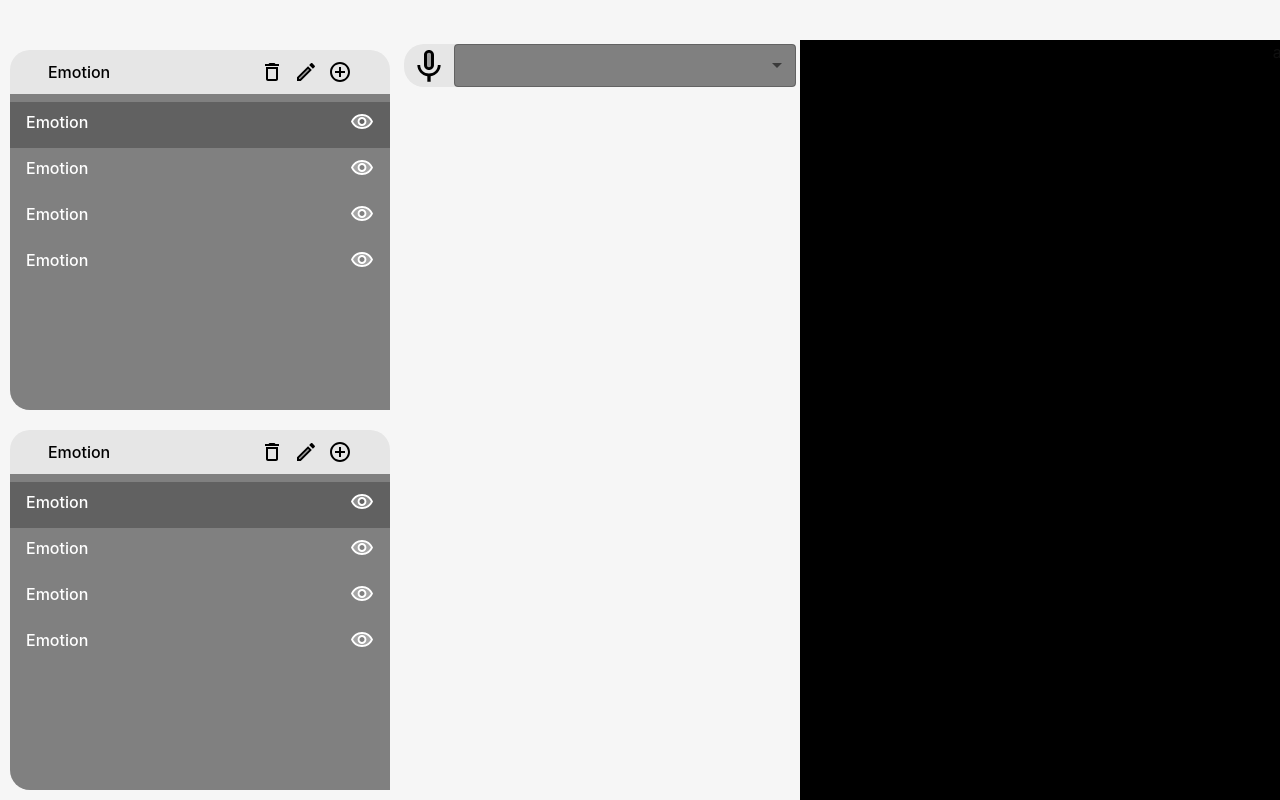
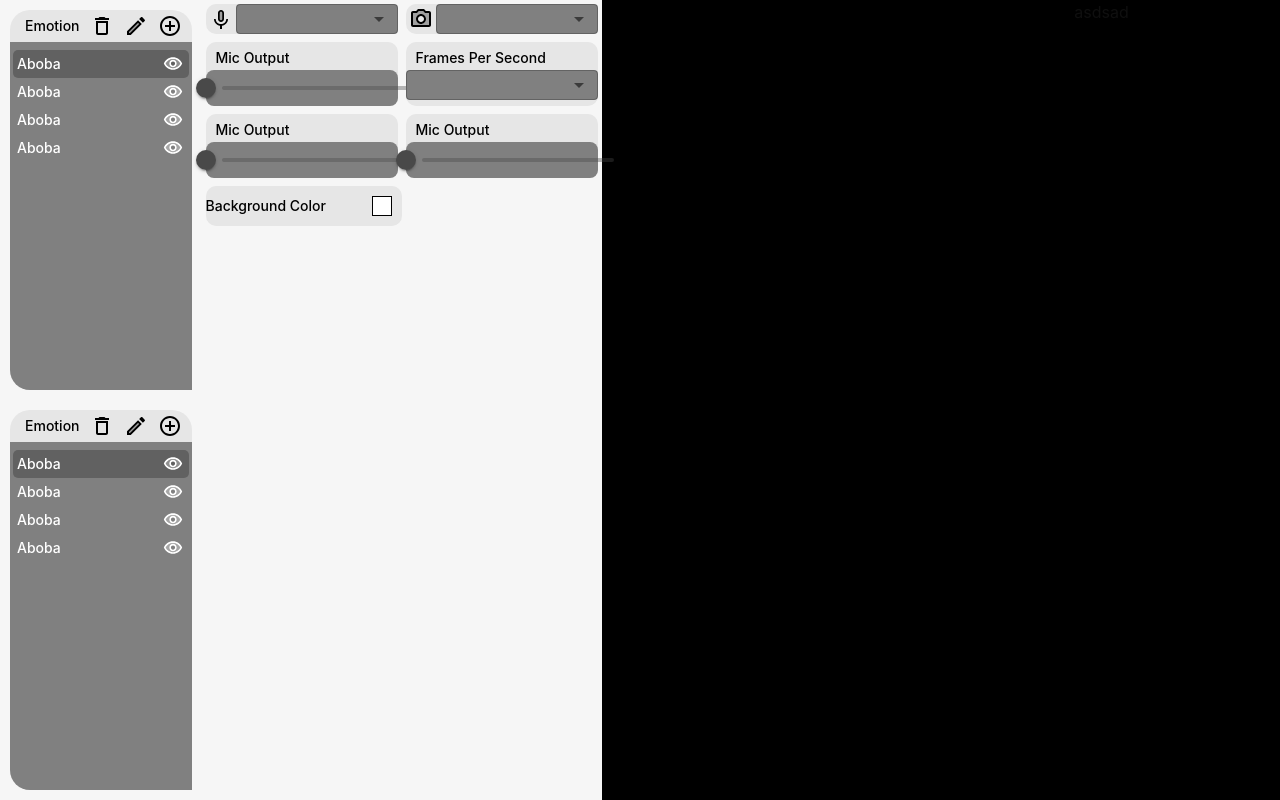
Before and after one commit to 2Delight/mascoty-taurine, a React (Vite) app: page / in a window 1280 px wide. Built offline with nearby package versions, Linux system fonts and the light colour scheme.

Commit message:
added color picker

```diff
--- a/package.json
+++ b/package.json
@@ -16,6 +16,7 @@
     "@mui/material": "^5.11.6",
     "@tauri-apps/api": "^1.2.0",
     "react": "^18.2.0",
+    "react-color": "^2.19.3",
     "react-dom": "^18.2.0",
     "set-interval-async": "^3.0.3"
   },
@@ -23,6 +24,7 @@
     "@tauri-apps/cli": "^1.2.2",
     "@types/node": "^18.7.10",
     "@types/react": "^18.0.15",
+    "@types/react-color": "^3.0.6",
     "@types/react-dom": "^18.0.6",
     "@vitejs/plugin-react": "^3.0.0",
     "typescript": "^4.6.4",
--- a/src/App.css
+++ b/src/App.css
@@ -43,6 +43,7 @@
   justify-content: center;
   align-items: center;
   margin-left: 10px;
+  max-height: 10;
 }
 .icon:hover {
   color: rgb(141, 142, 148);
@@ -50,16 +51,15 @@
 
 .dumbIcon {
   color: black;
-  /* margin-left: 10px; */
-  height: 30px;
-  min-width: 50px;
-  min-height: 40px;
+  min-width: 30px;
+  min-height: 20px;
 }
 
 .eye {
   color: white;
   cursor: pointer;
-  margin-left: 10px;
+  max-width: 30px;
+  max-height: 20px;
 }
 .eye:hover {
   color: rgb(177, 177, 177);
@@ -70,3 +70,11 @@ html, body {
   padding: 0;
   overflow: hidden;
 }
+a {
+    margin: 0;
+    padding-top: 4;
+    padding-left: 10;
+    font-size: 14;
+    color: black;
+    text-align: left;
+}
--- a/src/App.tsx
+++ b/src/App.tsx
@@ -4,7 +4,7 @@ import { invoke } from "@tauri-apps/api/tauri";
 import "./App.css";
 import { flushSync } from 'react-dom';
 import { setIntervalAsync, clearIntervalAsync } from 'set-interval-async';
-import { Button, Card, CardActions, CardContent, createTheme, FormControl, Grid, InputLabel, List, ListItem, ListItemButton, ListItemIcon, MenuItem, Select, SelectChangeEvent, Slider, Stack, ThemeProvider, Typography } from "@mui/material";
+import { Button, Card, CardActions, CardContent, createTheme, FormControl, Grid, InputLabel, List, ListItem, ListItemButton, ListItemIcon, MenuItem, Modal, Select, SelectChangeEvent, Slider, Stack, ThemeProvider, Typography } from "@mui/material";
 import { AspectRatio, VolumeDown, VolumeUp } from "@mui/icons-material";
 import VisibilityTwoToneIcon from '@mui/icons-material/VisibilityTwoTone';
 import VisibilityOffTwoToneIcon from '@mui/icons-material/VisibilityOffTwoTone';
@@ -15,6 +15,7 @@ import KeyboardVoiceTwoToneIcon from '@mui/icons-material/KeyboardVoiceTwoTone';
 import CameraAltTwoToneIcon from '@mui/icons-material/CameraAltTwoTone';
 import { minHeight, minWidth } from "@mui/system";
 import React from "react";
+import { SketchPicker } from 'react-color';
 
 // interface IMascot {
 //   blink: boolean;
@@ -23,11 +24,27 @@ import React from "react";
 //   voice: number;
 // }
 const theme = createTheme({
+  palette: {
+    primary: {
+      main: "#494949"
+    },
+    secondary: {
+      main: '#E33E7F'
+    }
+  },
   components: {
     MuiListItemButton: {
       styleOverrides: {
         root: {
           backgroundColor: 'transparent',
+          paddingTop: 2,
+          paddingBottom: 2,
+          paddingLeft: 4,
+          paddingRight: 4,
+          fontSize: 14,
+          borderRadius: 5,
+          marginRight: 3,
+          marginLeft: 3,
 
           '&.Mui-selected': {
             backgroundColor: '#616161',
@@ -47,7 +64,7 @@ const theme = createTheme({
           // backgroundColor: "black",
           borderColor: "black",
           filter: "",
-          padding: 7,
+          padding: 5,
         },
         outlined: {
           borderColor: "black",
@@ -67,7 +84,8 @@ const theme = createTheme({
 
           borderRadius: 4,
           backgroundColor: "#808080",
-          fontSize: 20,
+          fontSize: 14,
+          textAlign: "start",
           color: "white",
           width: "100%",
           '&.Mui-selected': {
@@ -124,11 +142,11 @@ function SelectedListItem() {
         width: '100%',
         bgcolor: '#808080',
         overflow: 'auto',
-        height: "calc(50vh - 100px)",
+        height: "calc(50vh - 68px)",
         borderRadius: "0px 0px 0px 20px"
         //  '& ul': { padding: 0 },
       }}>
-        <ListItemButton selected={selectedIndex === 0} classes={{ selected: 'icon' }}
+        <ListItemButton selected={selectedIndex === 0}
           onClick={(event) => handleListItemClick(event, 0)}>
           <Emotion />
         </ListItemButton >
@@ -152,16 +170,16 @@ function SelectedListItem() {
 function Emotion() {
   const [visible, setVisible] = useState(true)
 
-  return <div style={{ display: "flex", flexDirection: "row", width: "100%", borderRadius: "5px" }}>
+  return <div style={{ display: "flex", flexDirection: "row", width: "100%", borderRadius: "5px", justifyContent: "center", alignItems: "center", }}>
     <a style={{
       margin: 0,
       padding: 0,
       color: "white",
-    }}>Emotion</a>
+    }}>Aboba</a>
     <div style={{
       flex: 4
     }}></div>
-    <div onClick={() => {
+    <div style={{ justifyContent: "center", alignItems: "center", display: "flex" }} onClick={() => {
       setVisible(!visible)
       console.log(visible)
     }}>
@@ -185,12 +203,13 @@ function Emo() {
       flexDirection: "row",
       // backgroundColor: "green",
       marginRight: 10,
-      marginLeft: 10,
-      marginTop: 10,
-      marginBottom: 10,
+      marginLeft: 15,
+      marginTop: 4,
+      marginBottom: 4,
+      fontSize: 14,
     }}>
       <div style={{
-        flex: 1
+        flex: 0
       }}></div>
       <a style={{
         margin: 0,
@@ -205,58 +224,11 @@ function Emo() {
       <CreateTwoToneIcon className="icon" />
       <AddCircleOutlineTwoToneIcon className="icon" />
       <div style={{
-        flex: 1
+        flex: 0
       }}></div>
     </div>
 
     <SelectedListItem />
-    {/*
-    <List sx={{
-      width: '100%',
-      bgcolor: '#808080',
-      overflow: 'auto',
-      height: "calc(50vh - 100px)",
-      borderRadius: "0px 0px 0px 20px"
-      //  '& ul': { padding: 0 },
-    }}>
-      <ListItem>
-        <Emotion />
-      </ListItem>
-      <ListItem>
-        <Emotion />
-      </ListItem>
-      <ListItem>
-        <Emotion />
-      </ListItem>
-      <ListItem>
-        <Emotion />
-      </ListItem>
-      <ListItem>
-        <Emotion />
-      </ListItem>
-      <ListItem>
-        <Emotion />
-      </ListItem>
-      <ListItem>
-        <Emotion />
-      </ListItem>
-      <ListItem>
-        <Emotion />
-      </ListItem>
-      <ListItem>
-        <Emotion />
-      </ListItem>
-      <ListItem>
-        <Emotion />
-      </ListItem>
-      <ListItem>
-        <Emotion />
-      </ListItem>
-      <ListItem>
-        <Emotion />
-      </ListItem>
-
-    </List> */}
   </div>
 }
 
@@ -282,6 +254,110 @@ function SelectLabels() {
   );
 }
 
+function SliderBox() {
+  return <div style={{
+    display: "flex",
+    flexDirection: "column",
+    flex: 1,
+    backgroundColor: "#E6E6E6",
+    borderRadius: 10,
+    margin: 4,
+    alignContent: "center",
+    justifyContent: "center"
+  }}>
+    <a style={{
+      margin: 0,
+      paddingTop: 4,
+      paddingLeft: 10,
+      fontSize: 14,
+      color: "black",
+    }}>
+      Mic Output
+    </a>
+    <Stack spacing={2} direction="row" sx={{
+      backgroundColor: "#808080",
+      borderRadius: 2, fles: 2
+    }} alignItems="center">
+      {/* <VolumeDown className="dumbIcon" /> */}
+      <Slider aria-label="Volume"
+        sx={{
+          marginRight: 2,
+          marginLeft: 2,
+          padding: 2,
+
+        }}
+      // value={value}
+      // onChange={handleChange}
+      />
+      {/* <VolumeUp className="dumbIcon" /> */}
+    </Stack>
+  </div>
+}
+
+function BasicModal() {
+  const [open, setOpen] = React.useState(false);
+  const handleOpen = () => setOpen(true);
+  const handleClose = () => setOpen(false);
+  const [color, setColor] = React.useState("#fff")
+
+
+  return (
+    <div style={{
+      display: "flex",
+      flexDirection: "row",
+      flex: 1,
+      backgroundColor: "#E6E6E6",
+      borderRadius: 10,
+      margin: 4,
+      justifyContent: "center",
+      alignContent: "center",
+    }}>
+      <a style={{
+        margin: 0,
+        fontSize: 14,
+        color: "black",
+        textAlign: "start",
+        alignContent: "center",
+        justifyContent: "center",
+        flex: 1,
+
+      }}>
+        Background Color
+      </a>
+      <div style={{
+        margin: 10,
+        backgroundColor: "black",
+        minHeight: 20,
+        minWidth: 20,
+      }} onClick={handleOpen}>
+        <div style={{
+          margin: 1, backgroundColor: color, minHeight: 18,
+          minWidth: 18,
+        }}> </div>
+      </div>
+      <Modal
+        open={open}
+        onClose={handleClose}
+        aria-labelledby="modal-modal-title"
+        aria-describedby="modal-modal-description"
+      >
+        <div style={{
+          position: 'absolute' as 'absolute',
+          top: '50%',
+          left: '50%',
+          transform: 'translate(-50%, -50%)',
+          backgroundColor: 'white',
+          padding: 4,
+        }}>
+          <SketchPicker
+            color={color}
+            onChangeComplete={(clr) => { setColor(clr.hex) }} />
+        </div>
+      </Modal>
+    </div>
+  );
+}
+
 function App() {
   const [mascot, setMascot] = useState({
     blink: false,
@@ -302,17 +378,18 @@ function App() {
         margin: 0
       }}>
         <div className="main" style={{
-          height: "calc(100vh - 40px)",
-          paddingTop: 40,
+          height: "100vh"
+          // height: "calc(100vh - 40px)",
+          // paddingTop: 40,
         }}>
           <div className="emotionsNparts" style={{
-            width: 400,
+            // minWidth: 300,
             // backgroundColor: "red",
             justifyContent: "center",
             overflow: "block",
             display: "flex",
-            flexDirection: "column"
-
+            flexDirection: "column",
+            flex: 1,
           }}>
             {/* <h1 style={{}}>emotionsNparts</h1> */}
             <Emo></Emo>
@@ -327,22 +404,55 @@ function App() {
           }}>
             <div style={{ display: "flex", flexDirection: "column" }}>
               <div style={{ display: "flex", flexDirection: "row" }}>
-                <div style={{ display: "flex", flexDirection: "row", borderRadius: "20px", backgroundColor: "#E6E6E6", justifyContent: "center", alignItems: "center", flex: 1, margin: 4 }}>
+                <div style={{ display: "flex", flexDirection: "row", borderRadius: 10, backgroundColor: "#E6E6E6", justifyContent: "center", alignItems: "center", flex: 1, margin: 4 }}>
                   <KeyboardVoiceTwoToneIcon className="dumbIcon" />
                   <SelectLabels />
                 </div>
-                {/* <div style={{ display: "flex", flexDirection: "row", borderRadius: "20px", backgroundColor: "#E6E6E6", justifyContent: "center", alignItems: "center", flex: 1, margin: 4 }}>
-                  <CameraAltTwoToneIcon  />
+                <div style={{ display: "flex", flexDirection: "row", borderRadius: 10, backgroundColor: "#E6E6E6", justifyContent: "center", alignItems: "center", flex: 1, margin: 4 }}>
+                  <CameraAltTwoToneIcon className="dumbIcon" />
                   <SelectLabels />
-                </div> */}
+                </div>
               </div>
+            </div>
 
+            <div style={{ display: "flex", flexDirection: "row" }}>
+              <SliderBox />
+              <div style={{
+                display: "flex",
+                flexDirection: "column",
+                flex: 1,
+                backgroundColor: "#E6E6E6",
+                borderRadius: 10,
+                margin: 4,
+              }}>
+                <a style={{
+                  margin: 0,
+                  paddingTop: 4,
+                  paddingLeft: 10,
+                  fontSize: 14,
+                  color: "black",
+                  textAlign: "left",
+                }}>
+                  Frames Per Second
+                </a>
+                <SelectLabels />
+              </div>
+            </div>
+
+            <div style={{ display: "flex", flexDirection: "row" }}>
+              <SliderBox />
+              <SliderBox />
+            </div>
+
+            <div style={{ display: "flex", flexDirection: "row" }}>
+              <BasicModal />
+              <div style={{flex: 1}}></div>
             </div>
 
           </div>
 
           <div className="mascotPlace" style={{
-            flex: 3,
+            flex: 5,
             background: "aqua",
             overflow: "auto",
           }}>
--- a/src/style.css
+++ b/src/style.css
@@ -13,6 +13,8 @@
   -moz-osx-font-smoothing: grayscale;
   -webkit-text-size-adjust: 100%;
 }
+
+
 
 .container {
   margin: 0;
@@ -90,7 +92,7 @@ button {
   margin-right: 5px;
 }
 
-@media (prefers-color-scheme: dark) {
+/* @media (prefers-color-scheme: dark) {
   :root {
     color: #f6f6f6;
     background-color: #2f2f2f;
@@ -105,4 +107,4 @@ button {
     color: #ffffff;
     background-color: #0f0f0f98;
   }
-}
+} */
```
Also changed, not shown: 1 other file (tests, documents, lock files or other folders).
